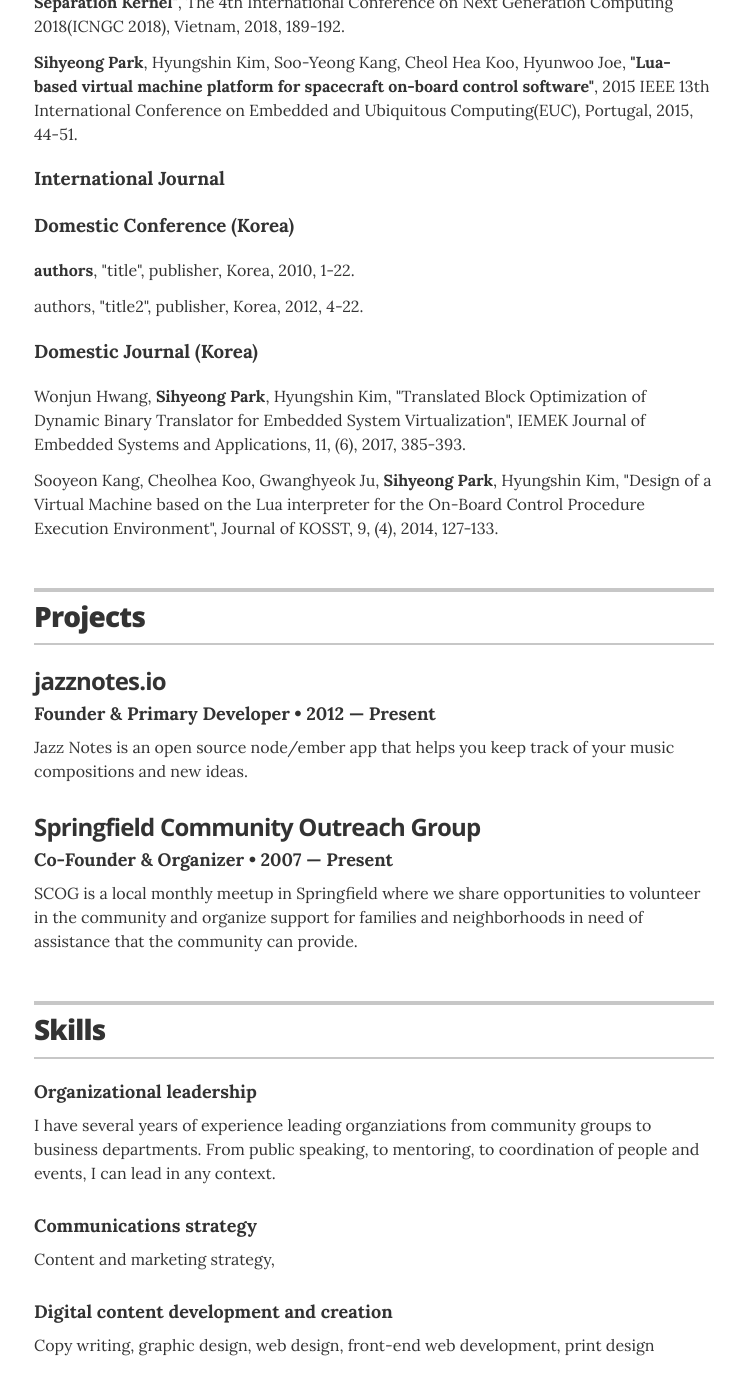
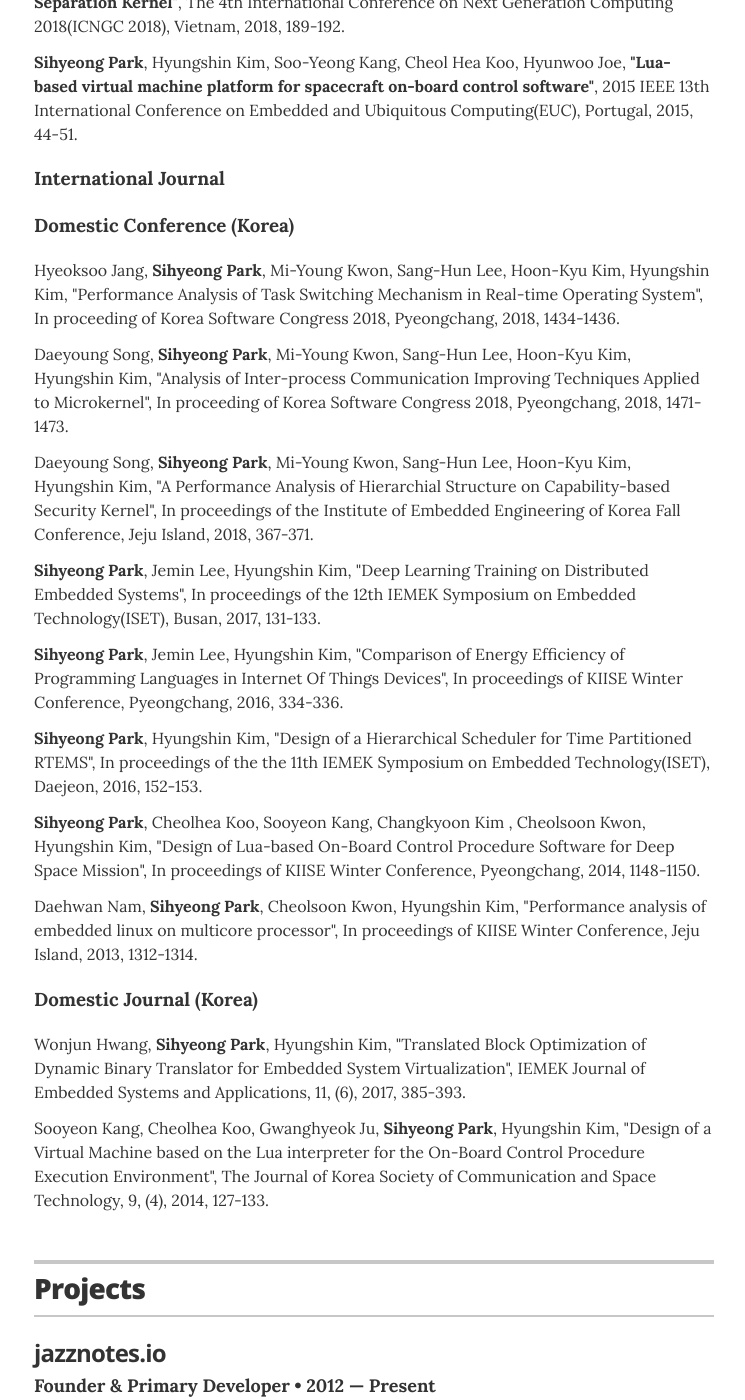
Before and after one commit to sihyeong/sihyeong.github.io, a Jekyll site: the page built from index.html, in a window 1280 px wide and 1400 px high, scrolled down 1220 px. Shown: the whole window, without its empty margins (266-1011 px from the left). Built offline with Jekyll 4.4.1, drawn with Linux system fonts in a browser that asks for light colours.

Commit message:
add publication

```diff
--- a/_data/d_c_publication.yml
+++ b/_data/d_c_publication.yml
@@ -1,15 +1,71 @@
-- name: title
-  author: <b>authors</b>
-  publisher: publisher
-  datetime: 2010
-  pageStart: 1
-  pageEnd: 22
-  contentLocation: Korea
+#- name: title
+#  author: <b>authors</b>
+#  publisher: publisher
+#  datetime: 2010
+#  pageStart: 1
+#  pageEnd: 22
+#  contentLocation: Korea
 
-- name: title2
-  author: authors
-  publisher: publisher
-  datetime: 2012
-  pageStart: 4
-  pageEnd: 22
-  contentLocation: Korea
+- name: Performance Analysis of Task Switching Mechanism in Real-time Operating System
+  author: Hyeoksoo Jang, <b>Sihyeong Park</b>, Mi-Young Kwon, Sang-Hun Lee, Hoon-Kyu Kim, Hyungshin Kim
+  publisher: In proceeding of Korea Software Congress 2018
+  datetime: 2018
+  pageStart: 1434
+  pageEnd: 1436
+  contentLocation: Pyeongchang
+
+- name: Analysis of Inter-process Communication Improving Techniques Applied to Microkernel
+  author: Daeyoung Song, <b>Sihyeong Park</b>, Mi-Young Kwon, Sang-Hun Lee, Hoon-Kyu Kim, Hyungshin Kim
+  publisher: In proceeding of Korea Software Congress 2018
+  datetime: 2018
+  pageStart: 1471
+  pageEnd: 1473
+  contentLocation: Pyeongchang
+
+- name: A Performance Analysis of Hierarchial Structure on Capability-based Security Kernel
+  author: Daeyoung Song, <b>Sihyeong Park</b>, Mi-Young Kwon, Sang-Hun Lee, Hoon-Kyu Kim, Hyungshin Kim
+  publisher: In proceedings of the Institute of Embedded Engineering of Korea Fall Conference
+  datetime: 2018
+  pageStart: 367
+  pageEnd: 371
+  contentLocation: Jeju Island
+
+- name: Deep Learning Training on Distributed Embedded Systems
+  author: <b>Sihyeong Park</b>, Jemin Lee, Hyungshin Kim
+  publisher: In proceedings of the 12th IEMEK Symposium on Embedded Technology(ISET)
+  datetime: 2017
+  pageStart: 131
+  pageEnd: 133
+  contentLocation: Busan
+
+- name: Comparison of Energy Efficiency of Programming Languages in Internet Of Things Devices
+  author: <b>Sihyeong Park</b>, Jemin Lee, Hyungshin Kim
+  publisher: In proceedings of KIISE Winter Conference
+  datetime: 2016
+  pageStart: 334
+  pageEnd: 336
+  contentLocation: Pyeongchang
+
+- name: Design of a Hierarchical Scheduler for Time Partitioned RTEMS
+  author: <b>Sihyeong Park</b>, Hyungshin Kim
+  publisher: In proceedings of the the 11th IEMEK Symposium on Embedded Technology(ISET)
+  datetime: 2016
+  pageStart: 152
+  pageEnd: 153
+  contentLocation: Daejeon
+
+- name: Design of Lua-based On-Board Control Procedure Software for Deep Space Mission
+  author: <b>Sihyeong Park</b>, Cheolhea Koo, Sooyeon Kang, Changkyoon Kim , Cheolsoon Kwon, Hyungshin Kim
+  publisher: In proceedings of KIISE Winter Conference
+  datetime: 2014
+  pageStart: 1148
+  pageEnd: 1150
+  contentLocation: Pyeongchang
+
+- name: Performance analysis of embedded linux on multicore processor
+  author: Daehwan Nam, <b>Sihyeong Park</b>, Cheolsoon Kwon, Hyungshin Kim
+  publisher: In proceedings of KIISE Winter Conference
+  datetime: 2013
+  pageStart: 1312
+  pageEnd: 1314
+  contentLocation: Jeju Island
--- a/_data/d_j_publication.yml
+++ b/_data/d_j_publication.yml
@@ -9,7 +9,7 @@
 
 - name: Design of a Virtual Machine based on the Lua interpreter for the On-Board Control Procedure Execution Environment
   author: Sooyeon Kang, Cheolhea Koo, Gwanghyeok Ju, <b>Sihyeong Park</b>, Hyungshin Kim
-  publisher: Journal of KOSST
+  publisher: The Journal of Korea Society of Communication and Space Technology
   datetime: 2014
   volume: 9
   issue: 4
--- a/_layouts/resume.html
+++ b/_layouts/resume.html
@@ -95,9 +95,11 @@
         <h3>International Conference</h3>
 
         {% for paper in site.data.i_c_publication %}
+        {% if paper.name %}
         <div class="resume-item" itemscope itemprop="published" itemtype="http://schema.org/ScholarlyArticle">
         <p class="resume-item-copy"> {{ paper.author }}, <b>"{{ paper.name }}"</b>, {{ paper.publisher }}, {{ paper.contentLocation }},
           {{ paper.datetime }}, {{ paper.pageStart }}-{{ paper.pageEnd }}.</p>
+        {% endif %}
         {% endfor %}
 
         <h3>International Journal</h3>
@@ -111,16 +113,20 @@
 
         <h3>Domestic Conference (Korea)</h3>
         {% for paper in site.data.d_c_publication %}
+        {% if paper.name %}
         <div class="resume-item" itemscope itemprop="published" itemtype="http://schema.org/ScholarlyArticle">
         <p class="resume-item-copy"> {{ paper.author }}, "{{ paper.name }}", {{ paper.publisher }}, {{ paper.contentLocation }},
           {{ paper.datetime }}, {{ paper.pageStart }}-{{ paper.pageEnd }}.</p>
+        {% endif %}
         {% endfor %}
 
         <h3>Domestic Journal (Korea)</h3>
         {% for paper in site.data.d_j_publication %}
+        {% if paper.name %}
         <div class="resume-item" itemscope itemprop="published" itemtype="http://schema.org/ScholarlyArticle">
         <p class="resume-item-copy"> {{ paper.author }}, "{{ paper.name }}", {{ paper.publisher }}, {{ paper.volume }}, ({{ paper.issue }}),
             {{ paper.datetime }}, {{ paper.pageStart }}-{{ paper.pageEnd }}.</p>
+        {% endif %}
         {% endfor %}
 
 
```
